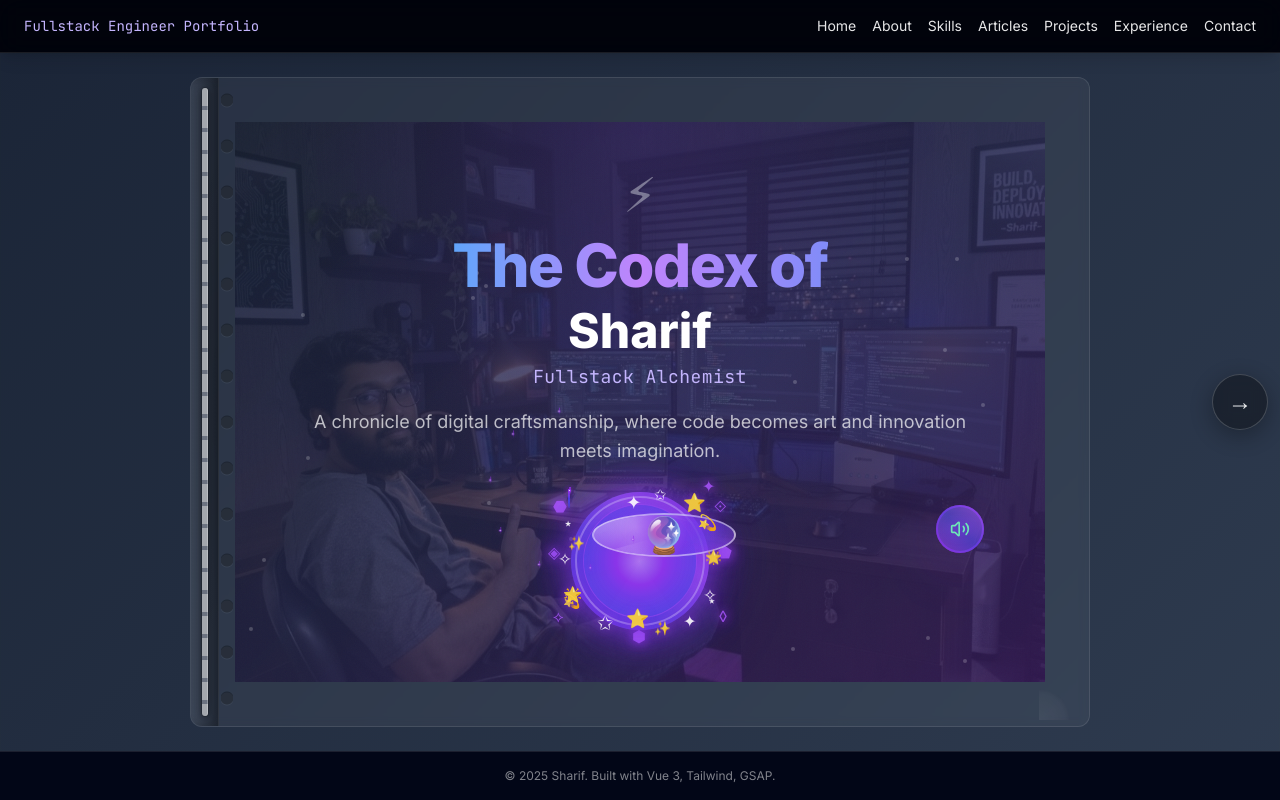
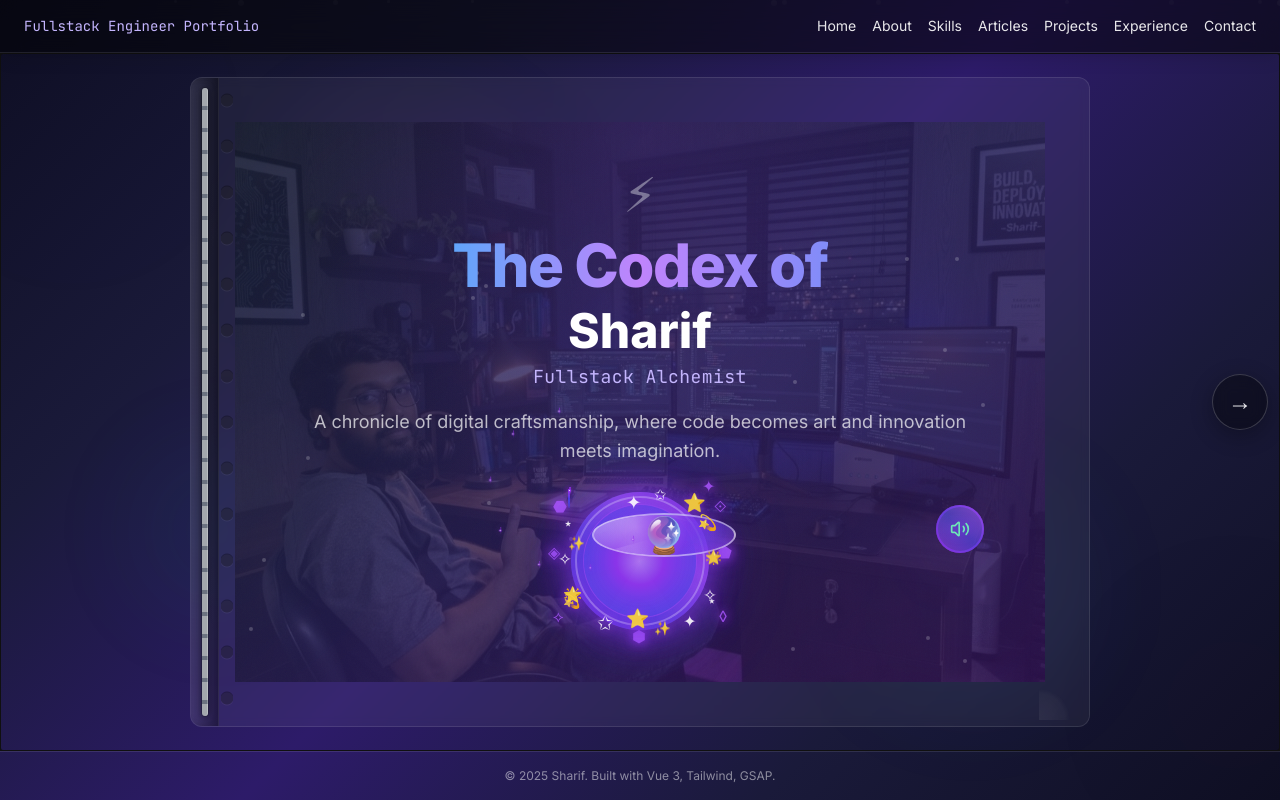
Before and after one commit to developersharif/me, a Vue app: page / in a window 1280 px wide. Built offline with nearby package versions, Linux system fonts and the light colour scheme.

Commit message:
feat: Add CalmBackground component for enhanced visual effects and background animations

```diff
--- a/src/App.vue
+++ b/src/App.vue
@@ -1,5 +1,8 @@
 <template>
-  <div class="h-screen w-full max-w-full overflow-hidden flex flex-col">
+  <div class="h-screen w-full max-w-full overflow-hidden flex flex-col relative z-10">
+    <!-- Calm background for desktop and tablet only -->
+    <CalmBackground />
+
     <header
       class="sticky top-0 z-50 px-6 py-3 sm:py-4 flex items-center justify-between border-b border-white/10 flex-shrink-0
              bg-black/50 backdrop-blur-md text-white shadow-lg"
@@ -27,6 +30,7 @@
 // @ts-nocheck
 import { ref, computed, onMounted } from 'vue';
 import Book from './components/Book.vue';
+import CalmBackground from './components/CalmBackground.vue';
 
 import CoverPage from './pages/CoverPage.vue';
 import AboutPage from './pages/AboutPage.vue';
--- a/src/components/Book.vue
+++ b/src/components/Book.vue
@@ -1395,8 +1395,19 @@ defineExpose({
 .book-background {
   position: absolute;
   inset: 0;
-  background: linear-gradient(135deg, var(--bg-from), var(--bg-via));
-  backdrop-filter: blur(var(--blur-bg));
+  /* Enhanced transparency for desktop/tablet to show calm background */
+  /* background: linear-gradient(135deg,
+    rgba(15, 15, 35, 0.85),
+    rgba(26, 26, 58, 0.85)
+  );
+  backdrop-filter: blur(var(--blur-bg)); */
+}
+
+/* Mobile keeps original background */
+@media (max-width: 767px) {
+  .book-background {
+    background: linear-gradient(135deg, var(--bg-from), var(--bg-via));
+  }
 }
 
 .book-pages {
--- /dev/null
+++ b/src/components/CalmBackground.vue
@@ -0,0 +1,293 @@
+<template>
+  <div class="calm-background hidden md:block">
+    <!-- Animated gradient orbs -->
+    <div class="gradient-orb orb-1"></div>
+    <div class="gradient-orb orb-2"></div>
+    <div class="gradient-orb orb-3"></div>
+    <div class="gradient-orb orb-4"></div>
+
+    <!-- Floating particles -->
+    <div class="particles-container">
+      <div v-for="n in 12" :key="n" class="particle" :style="getParticleStyle(n)"></div>
+    </div>
+
+    <!-- Subtle geometric patterns -->
+    <div class="geometric-pattern">
+      <svg viewBox="0 0 200 200" class="pattern-svg">
+        <defs>
+          <pattern id="grid" width="20" height="20" patternUnits="userSpaceOnUse">
+            <path d="M 20 0 L 0 0 0 20" fill="none" stroke="rgba(255,255,255,0.02)" stroke-width="1"/>
+          </pattern>
+        </defs>
+        <rect width="100%" height="100%" fill="url(#grid)" />
+      </svg>
+    </div>
+
+    <!-- Ambient light effects -->
+    <div class="ambient-light light-1"></div>
+    <div class="ambient-light light-2"></div>
+    <div class="ambient-light light-3"></div>
+  </div>
+</template>
+
+<script setup lang="ts">
+// Generate random styles for particles
+const getParticleStyle = (index: number) => {
+  const size = Math.random() * 4 + 2 // Larger particles: 2-6px
+  const left = Math.random() * 100
+  const animationDelay = Math.random() * 5 // Shorter delay spread
+  const animationDuration = Math.random() * 10 + 8 // Faster: 8-18s
+
+  return {
+    width: `${size}px`,
+    height: `${size}px`,
+    left: `${left}%`,
+    animationDelay: `${animationDelay}s`,
+    animationDuration: `${animationDuration}s`
+  }
+}
+</script>
+
+<style scoped>
+.calm-background {
+  position: fixed;
+  top: 0;
+  left: 0;
+  width: 100%;
+  height: 100%;
+  z-index: -10;
+  overflow: hidden;
+  background: linear-gradient(
+    135deg,
+    #0f0f23 0%,
+    #1a1a3a 25%,
+    #2d1b69 50%,
+    #1a1a3a 75%,
+    #0f0f23 100%
+  );
+  animation: breathe 15s ease-in-out infinite;
+  pointer-events: none;
+}
+
+/* Animated gradient orbs */
+.gradient-orb {
+  position: absolute;
+  border-radius: 50%;
+  filter: blur(60px);
+  opacity: 0.6;
+  animation: gentleFloat 8s ease-in-out infinite;
+  transition: all 0.8s ease;
+}
+
+.orb-1 {
+  width: 300px;
+  height: 300px;
+  background: radial-gradient(circle, rgba(147, 51, 234, 0.3) 0%, transparent 70%);
+  top: 10%;
+  left: 20%;
+  animation-delay: 0s;
+  animation-duration: 12s;
+}
+
+.orb-2 {
+  width: 250px;
+  height: 250px;
+  background: radial-gradient(circle, rgba(59, 130, 246, 0.3) 0%, transparent 70%);
+  top: 60%;
+  right: 15%;
+  animation-delay: -3s;
+  animation-duration: 15s;
+}
+
+.orb-3 {
+  width: 200px;
+  height: 200px;
+  background: radial-gradient(circle, rgba(16, 185, 129, 0.25) 0%, transparent 70%);
+  bottom: 20%;
+  left: 10%;
+  animation-delay: -6s;
+  animation-duration: 14s;
+}
+
+.orb-4 {
+  width: 180px;
+  height: 180px;
+  background: radial-gradient(circle, rgba(245, 158, 11, 0.25) 0%, transparent 70%);
+  top: 30%;
+  right: 40%;
+  animation-delay: -9s;
+  animation-duration: 11s;
+}
+
+/* Floating particles */
+.particles-container {
+  position: absolute;
+  width: 100%;
+  height: 100%;
+}
+
+.particle {
+  position: absolute;
+  background: rgba(255, 255, 255, 0.1);
+  border-radius: 50%;
+  animation: gentleParticleFloat linear infinite;
+}
+
+/* Geometric pattern overlay */
+.geometric-pattern {
+  position: absolute;
+  top: 0;
+  left: 0;
+  width: 100%;
+  height: 100%;
+  opacity: 0.3;
+}
+
+.pattern-svg {
+  width: 100%;
+  height: 100%;
+}
+
+/* Ambient light effects */
+.ambient-light {
+  position: absolute;
+  border-radius: 50%;
+  filter: blur(120px);
+  opacity: 0.08;
+  animation: gentlePulse 12s ease-in-out infinite;
+}
+
+.light-1 {
+  width: 400px;
+  height: 400px;
+  background: radial-gradient(circle, rgba(99, 102, 241, 0.3) 0%, transparent 70%);
+  top: -10%;
+  left: -10%;
+  animation-delay: 0s;
+  animation-duration: 15s;
+}
+
+.light-2 {
+  width: 350px;
+  height: 350px;
+  background: radial-gradient(circle, rgba(139, 69, 19, 0.25) 0%, transparent 70%);
+  bottom: -10%;
+  right: -10%;
+  animation-delay: -5s;
+  animation-duration: 18s;
+}
+
+.light-3 {
+  width: 300px;
+  height: 300px;
+  background: radial-gradient(circle, rgba(75, 85, 99, 0.2) 0%, transparent 70%);
+  top: 50%;
+  left: 50%;
+  transform: translate(-50%, -50%);
+  animation-delay: -8s;
+  animation-duration: 20s;
+}
+
+/* Animations */
+@keyframes gentleFloat {
+  0%, 100% {
+    transform: translateY(0px) translateX(0px) scale(1);
+  }
+  25% {
+    transform: translateY(-15px) translateX(10px) scale(1.03);
+  }
+  50% {
+    transform: translateY(-8px) translateX(-12px) scale(0.97);
+  }
+  75% {
+    transform: translateY(-18px) translateX(6px) scale(1.01);
+  }
+}
+
+@keyframes gentleParticleFloat {
+  0% {
+    transform: translateY(100vh) translateX(0px) rotate(0deg);
+    opacity: 0;
+  }
+  5% {
+    opacity: 0.6;
+  }
+  95% {
+    opacity: 0.6;
+  }
+  100% {
+    transform: translateY(-100px) translateX(20px) rotate(180deg);
+    opacity: 0;
+  }
+}
+
+@keyframes gentlePulse {
+  0%, 100% {
+    opacity: 0.08;
+    transform: scale(1);
+  }
+  33% {
+    opacity: 0.12;
+    transform: scale(1.03);
+  }
+  66% {
+    opacity: 0.06;
+    transform: scale(0.97);
+  }
+}
+
+@keyframes breathe {
+  0%, 100% {
+    background: linear-gradient(
+      135deg,
+      #0f0f23 0%,
+      #1a1a3a 25%,
+      #2d1b69 50%,
+      #1a1a3a 75%,
+      #0f0f23 100%
+    );
+  }
+  50% {
+    background: linear-gradient(
+      135deg,
+      #0f0f23 0%,
+      #1e1e42 25%,
+      #341d75 50%,
+      #1e1e42 75%,
+      #0f0f23 100%
+    );
+  }
+}
+
+/* Tablet and smaller desktop adjustments */
+@media (min-width: 768px) and (max-width: 1024px) {
+  .gradient-orb {
+    filter: blur(40px);
+    opacity: 0.3;
+  }
+
+  .orb-1, .orb-2 {
+    width: 200px;
+    height: 200px;
+  }
+
+  .orb-3, .orb-4 {
+    width: 150px;
+    height: 150px;
+  }
+
+  .ambient-light {
+    filter: blur(60px);
+  }
+}
+
+/* Performance optimizations for reduced motion */
+@media (prefers-reduced-motion: reduce) {
+  .gradient-orb,
+  .particle,
+  .ambient-light {
+    animation-duration: 0.01ms !important;
+    animation-iteration-count: 1 !important;
+  }
+}
+</style>
```
Also changed, not shown: src/components/AmbientBackground.vue (added), src/components/background/CalmBackground.vue (added).
